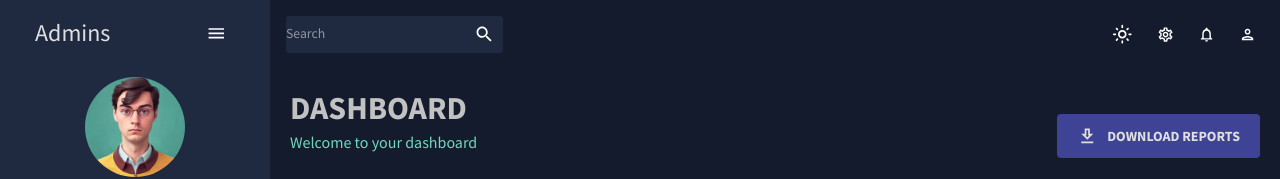
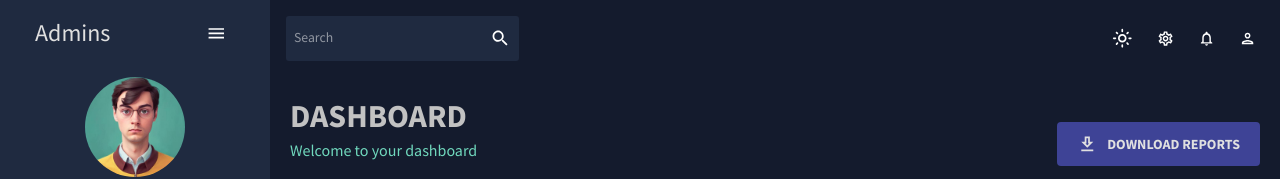
Before and after one commit to HafidhaVoideu/dashboard, a React (Create React App) app: page / in a window 1280 px wide. Shown: the top 179 px of the page. Built offline with nearby package versions, Linux system fonts and the light colour scheme.

Commit message:
change 33

```diff
--- a/src/scenes/global/TopBar.tsx
+++ b/src/scenes/global/TopBar.tsx
@@ -37,6 +37,7 @@ const TopBar = () => {
           sx={{
             ml: 2,
             flex: 1,
+            p: 1,
           }}
         />
 
```
Also changed, not shown: 1 other file (tests, documents, lock files or other folders).
